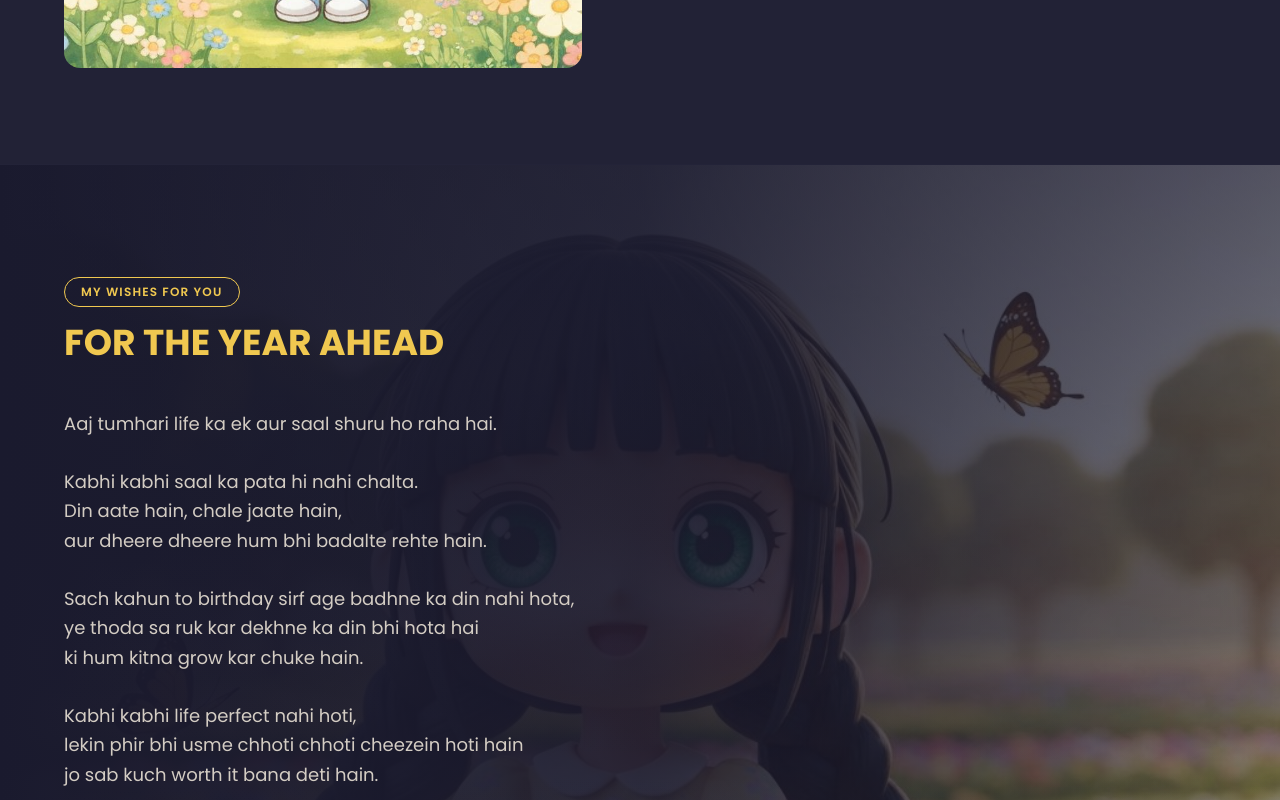
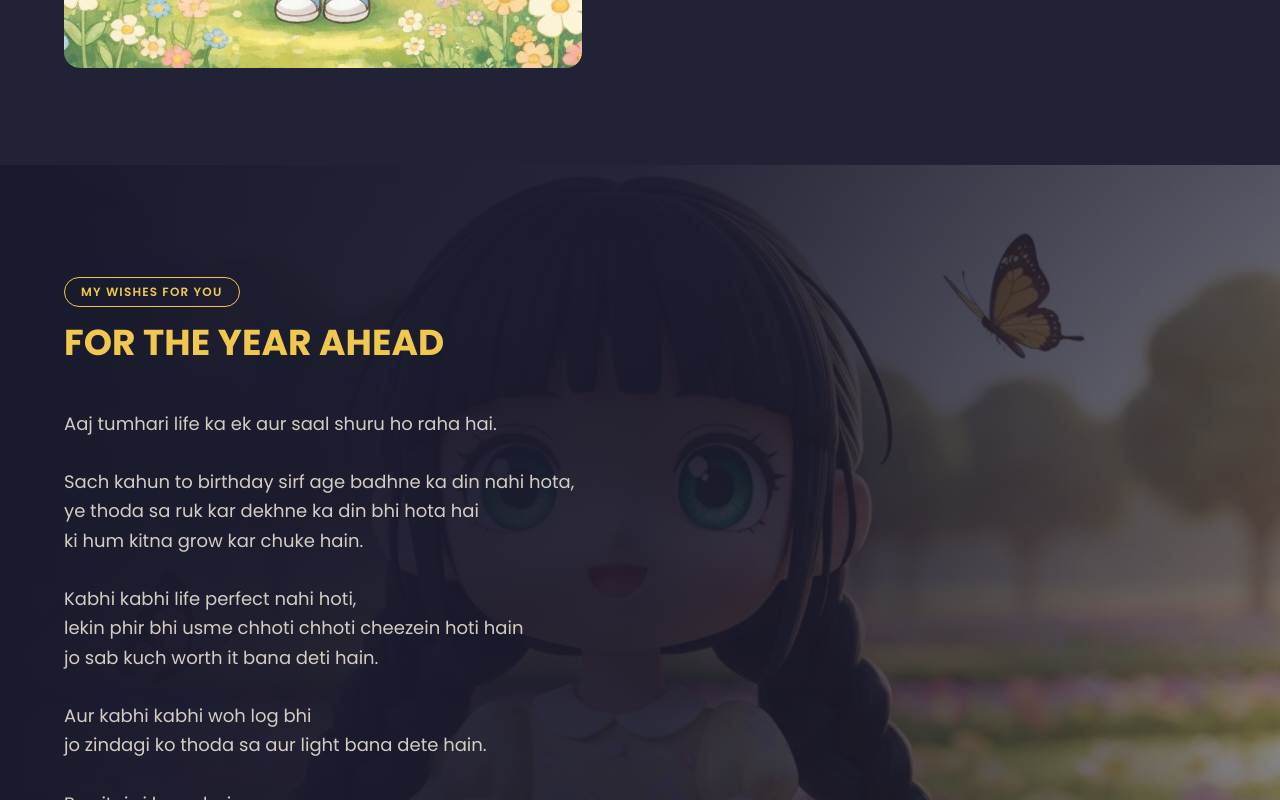
Before and after one commit to thakur-parth-rajput/Happy_birthday_vini, a Next.js app: page / in a window 1280 px wide. Shown: the part 2000-2800 px from the top of the page. Built offline with nearby package versions, Linux system fonts and the light colour scheme.

Commit message:
updated birthday message

```diff
--- a/components/message-section.tsx
+++ b/components/message-section.tsx
@@ -30,10 +30,6 @@ const BIRTHDAY_MESSAGES = [
   title: "FOR THE YEAR AHEAD",
   message: `
 Aaj tumhari life ka ek aur saal shuru ho raha hai.
-
-Kabhi kabhi saal ka pata hi nahi chalta.
-Din aate hain, chale jaate hain,
-aur dheere dheere hum bhi badalte rehte hain.
 
 Sach kahun to birthday sirf age badhne ka din nahi hota,
 ye thoda sa ruk kar dekhne ka din bhi hota hai
```
